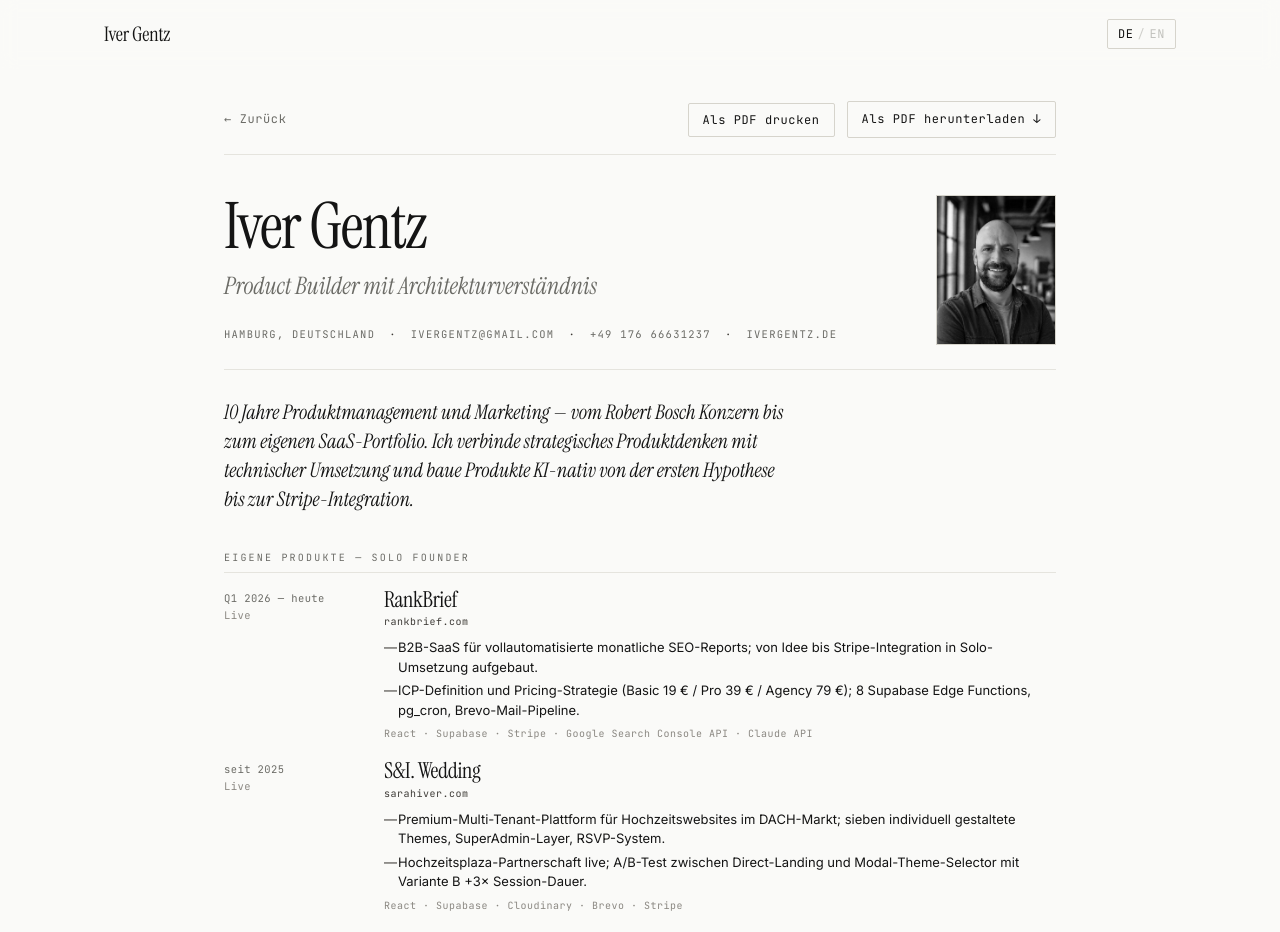
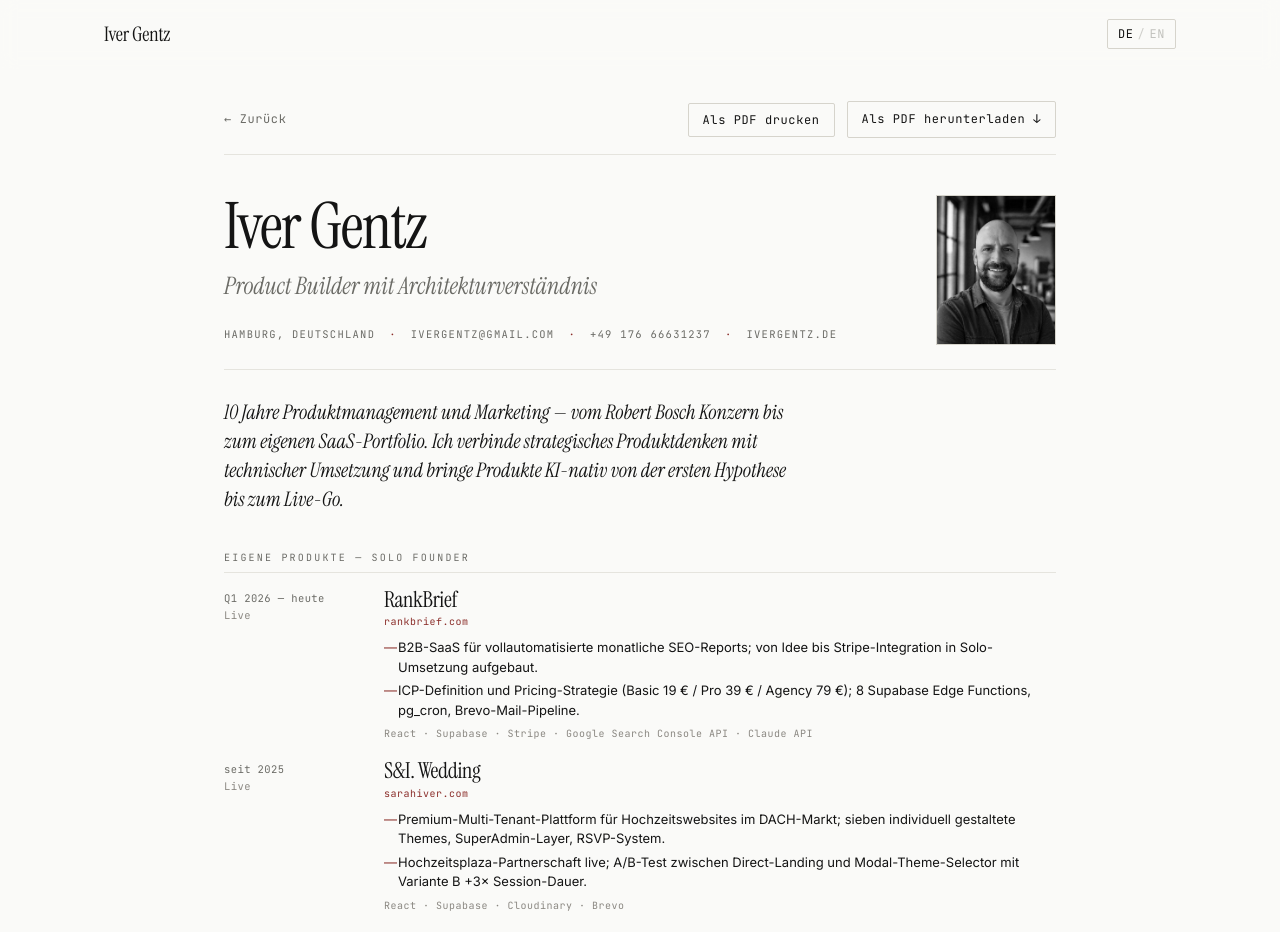
Before and after one commit to ivergentz/cv, a React (Create React App) app: page /cv in a window 1280 px wide. Shown: the top 932 px of the page. Built offline with nearby package versions, Linux system fonts and the light colour scheme.

Commit message:
Add files via upload

```diff
--- a/src/components/Nav.js
+++ b/src/components/Nav.js
@@ -108,10 +108,18 @@ export default function Nav() {
     return () => window.removeEventListener('scroll', handleScroll);
   }, []);
 
+  const handleBrandClick = (e) => {
+    if (isHome) {
+      e.preventDefault();
+      window.scrollTo({ top: 0, behavior: 'smooth' });
+    }
+    // Bei anderen Routen navigiert RouterLink normal zu "/"
+  };
+
   return (
     <NavBar $scrolled={scrolled}>
       <Inner>
-        <Brand to="/" aria-label="Iver Gentz — Startseite">
+        <Brand to="/" aria-label="Iver Gentz — Startseite" onClick={handleBrandClick}>
           Iver Gentz
         </Brand>
 
--- a/src/components/sections/Products.js
+++ b/src/components/sections/Products.js
@@ -168,8 +168,14 @@ const Shot = styled.figure`
   img {
     width: 100%;
     height: 100%;
-    object-fit: cover;
-    object-position: top center;
+    object-fit: ${(props) => (props.$contain ? 'contain' : 'cover')};
+    object-position: ${(props) => (props.$contain ? 'center center' : 'top center')};
+    filter: grayscale(0.35) sepia(0.08) contrast(0.96) brightness(0.98);
+    transition: filter 300ms ease;
+  }
+
+  &:hover img {
+    filter: grayscale(0.2) sepia(0.05) contrast(1) brightness(1);
   }
 `;
 
@@ -222,7 +228,7 @@ export default function Products() {
           </URL>
           <OneLiner>{t.products.si.one}</OneLiner>
           <StackLabel>{L.stack}</StackLabel>
-          <Stack>React · Supabase<br/>Cloudinary · Brevo · Stripe</Stack>
+          <Stack>React · Supabase<br/>Cloudinary · Brevo</Stack>
         </Left>
         <Right>
           <Block><Label>{L.problem}</Label><Text>{t.products.si.problem}</Text></Block>
@@ -230,7 +236,7 @@ export default function Products() {
           <Block><Label>{L.scope}</Label><Text>{t.products.si.scope}</Text></Block>
           <Block><Label>{L.status}</Label><Text>{t.products.si.status}</Text></Block>
         </Right>
-        <Shot>
+        <Shot $contain>
           <img src={`${process.env.PUBLIC_URL}/images/sarahiver.png`} alt={t.shot.si} />
         </Shot>
       </Product>
--- a/src/i18n/cv.js
+++ b/src/i18n/cv.js
@@ -2,7 +2,7 @@ export const cvContent = {
   de: {
     role: 'Product Builder mit Architekturverständnis',
     tagline:
-      '10 Jahre Produktmanagement und Marketing — vom Robert Bosch Konzern bis zum eigenen SaaS-Portfolio. Ich verbinde strategisches Produktdenken mit technischer Umsetzung und baue Produkte KI-nativ von der ersten Hypothese bis zur Stripe-Integration.',
+      '10 Jahre Produktmanagement und Marketing — vom Robert Bosch Konzern bis zum eigenen SaaS-Portfolio. Ich verbinde strategisches Produktdenken mit technischer Umsetzung und bringe Produkte KI-nativ von der ersten Hypothese bis zum Live-Go.',
     labels: {
       products: 'Eigene Produkte — Solo Founder',
       experience: 'Berufserfahrung',
@@ -36,7 +36,7 @@ export const cvContent = {
           'Premium-Multi-Tenant-Plattform für Hochzeitswebsites im DACH-Markt; sieben individuell gestaltete Themes, SuperAdmin-Layer, RSVP-System.',
           'Hochzeitsplaza-Partnerschaft live; A/B-Test zwischen Direct-Landing und Modal-Theme-Selector mit Variante B +3× Session-Dauer.',
         ],
-        stack: 'React · Supabase · Cloudinary · Brevo · Stripe',
+        stack: 'React · Supabase · Cloudinary · Brevo',
       },
       {
         name: 'WERKRUF',
@@ -129,7 +129,7 @@ export const cvContent = {
   en: {
     role: "Product Builder with an Architect's Eye",
     tagline:
-      'Ten years across product management and marketing — from the Robert Bosch group to my own SaaS portfolio. I bridge strategic product thinking with technical execution and build products AI-natively, from first hypothesis to Stripe integration.',
+      'Ten years across product management and marketing — from the Robert Bosch group to my own SaaS portfolio. I bridge strategic product thinking with technical execution and ship products AI-natively, from first hypothesis to going live.',
     labels: {
       products: 'Own Products — Solo Founder',
       experience: 'Experience',
@@ -163,7 +163,7 @@ export const cvContent = {
           'Premium multi-tenant platform for wedding websites in the DACH market; seven individually designed themes, SuperAdmin layer, RSVP system.',
           'Hochzeitsplaza partnership live; A/B test between direct landing and modal theme selector with variant B +3× session duration.',
         ],
-        stack: 'React · Supabase · Cloudinary · Brevo · Stripe',
+        stack: 'React · Supabase · Cloudinary · Brevo',
       },
       {
         name: 'WERKRUF',
--- a/src/i18n/dict.js
+++ b/src/i18n/dict.js
@@ -22,7 +22,7 @@ export const dict = {
       contact: '06 — Kontakt',
     },
     positioning: {
-      body: 'Ich bin Iver Gentz, Produktmensch mit Wurzeln in Marketing und Vertrieb, heute mit Fokus auf digitale SaaS-Produkte. Meine Stationen führten vom Salzburg Airport über das Startup Emmora zu Robert Bosch, wo ich globale SaaS-Portfolios betreut und fünf neue Märkte erschlossen habe. Parallel baue ich als Solo Founder eigene Produkte: RankBrief automatisiert monatliche SEO-Reports für Agenturen, S&I. Wedding ist eine Premium-Plattform für Hochzeitswebsites. Beide sind live, Stripe-angebunden und laufen vollständig self-serve. Ich arbeite KI-nativ mit Claude Code als Umsetzungs-Multiplikator — das reduziert die Zeit von der Idee zum funktionierenden Prototyp auf Tage.',
+      body: 'Ich bin Iver Gentz, Produktmensch mit Wurzeln in Marketing und Vertrieb, heute mit Fokus auf digitale SaaS-Produkte. Meine Stationen führten vom Salzburg Airport über das Startup Emmora zu Robert Bosch, wo ich globale SaaS-Portfolios betreut und fünf neue Märkte erschlossen habe. Parallel baue ich als Solo Founder eigene Produkte: RankBrief automatisiert monatliche SEO-Reports für Agenturen, S&I. Wedding ist eine Premium-Plattform für Hochzeitswebsites. Beide sind live und laufen vollständig self-serve. Ich arbeite KI-nativ mit Claude Code als Umsetzungs-Multiplikator — das reduziert die Zeit von der Idee zum funktionierenden Prototyp auf Tage.',
     },
     products: {
       title1: 'Eigene',
@@ -141,7 +141,7 @@ export const dict = {
       contact: '06 — Contact',
     },
     positioning: {
-      body: "I'm Iver Gentz — a product person rooted in marketing and sales, today focused on digital SaaS products. My path led from Salzburg Airport through the startup Emmora to Robert Bosch, where I owned global SaaS portfolios and opened five new markets. In parallel I build my own products as a solo founder: RankBrief automates monthly SEO reports for agencies, S&I. Wedding is a premium platform for wedding websites. Both are live, Stripe-connected and fully self-serve. I work AI-natively, using Claude Code as an execution multiplier — shrinking idea-to-working-prototype from weeks to days.",
+      body: "I'm Iver Gentz — a product person rooted in marketing and sales, today focused on digital SaaS products. My path led from Salzburg Airport through the startup Emmora to Robert Bosch, where I owned global SaaS portfolios and opened five new markets. In parallel I build my own products as a solo founder: RankBrief automates monthly SEO reports for agencies, S&I. Wedding is a premium platform for wedding websites. Both are live and fully self-serve. I work AI-natively, using Claude Code as an execution multiplier — shrinking idea-to-working-prototype from weeks to days.",
     },
     products: {
       title1: 'Own',
--- a/src/styles/theme.js
+++ b/src/styles/theme.js
@@ -5,7 +5,7 @@ export const theme = {
     muted: '#6B6B66',
     hairline: '#E5E4DE',
     hairlineStrong: '#D6D4CC',
-    accent: '#3D3A36',
+    accent: '#8B2E2A',
     shotBg: '#EEEDE8',
     shotLabel: '#8A8781',
   },
```
Also changed, not shown: 1 other file (tests, documents, lock files or other folders).
